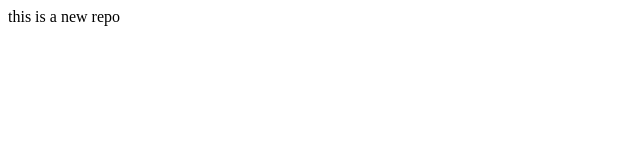
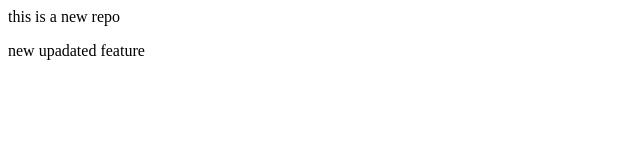
Before and after one commit to roopharshad/localrepo, a plain HTML site: page index.html in a window 1280 px wide. Shown: the whole page, without its empty margins (0-640 px from the left). Drawn offline with Linux system fonts and the light colour scheme.

Commit message:
new feature added

```diff
--- a/index.html
+++ b/index.html
@@ -1,2 +1,3 @@
 <p>this is a new repo
 </p>
+<p> new upadated feature </p>
```
